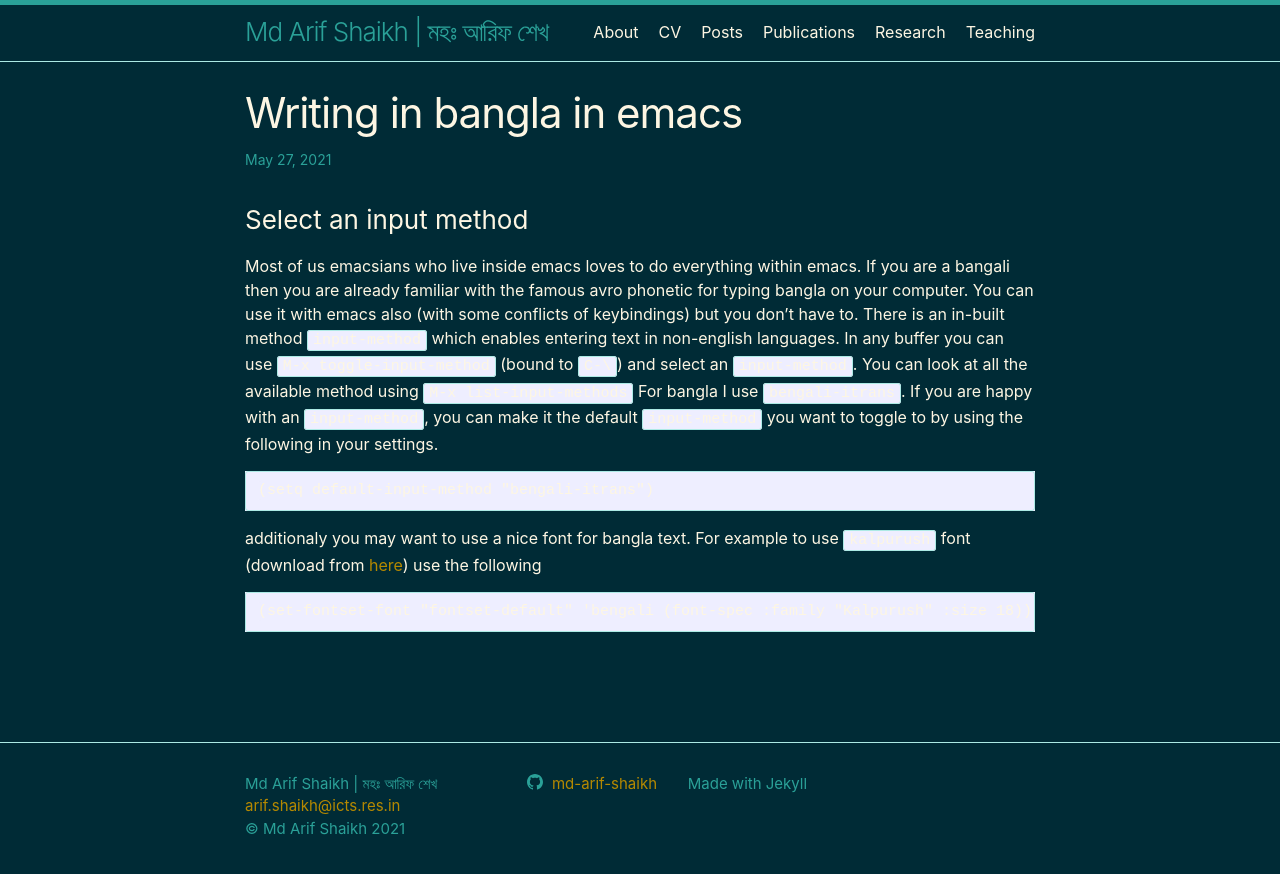
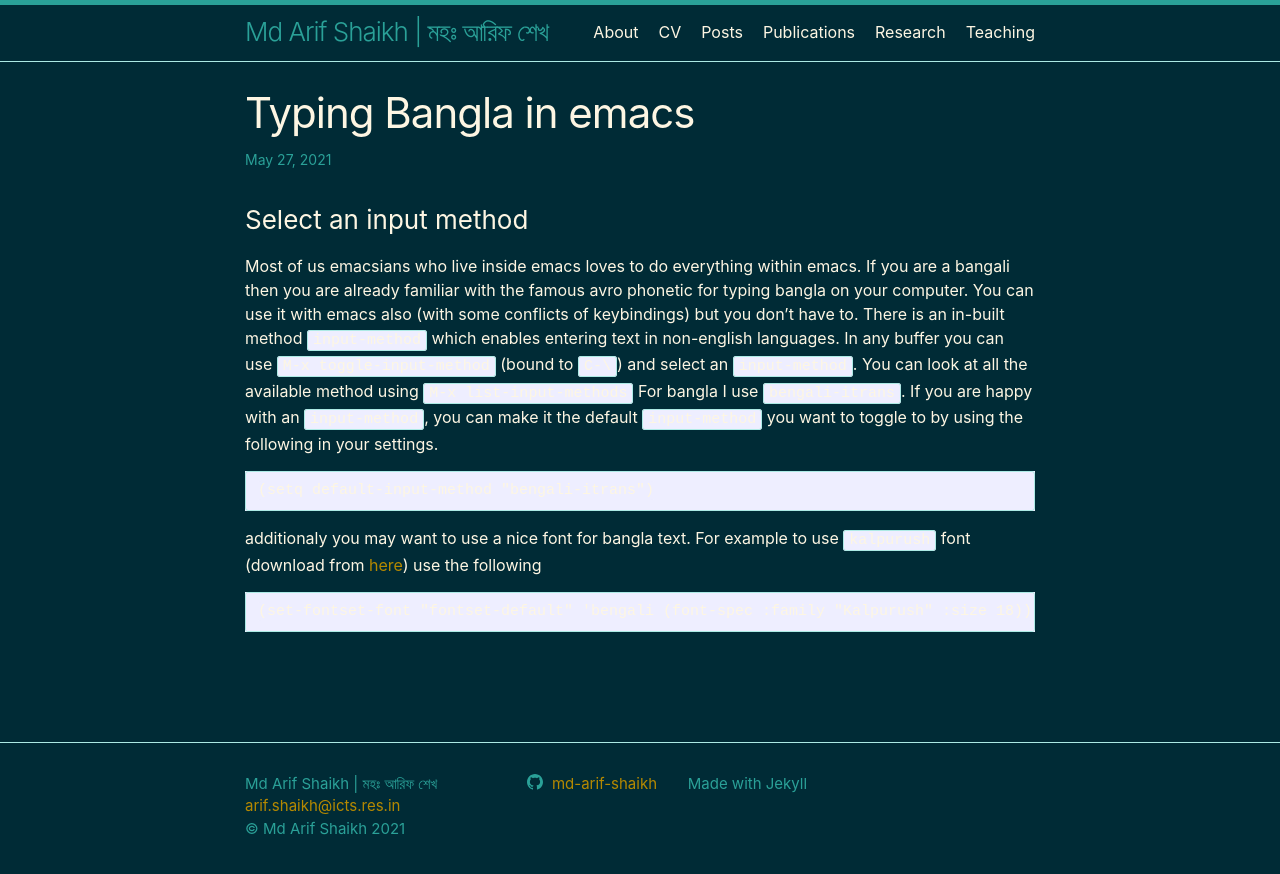
Before and after one commit to md-arif-shaikh/md-arif-shaikh.github.io, a Jekyll site: the page built from _posts/2021-05-27-typing-bangla-in-emacs.md, in a window 1280 px wide. Shown: the top 874 px of the page. Built offline with Jekyll 4.4.1, drawn with Linux system fonts in a browser that asks for light colours; our own code applies the rules of GitHub Pages for plain Markdown files.

Commit message:
Update and rename 2021-05-27-writing-in-bangla-in-emacs.md to 2021-05-27-typing-bangla-in-emacs.md

```diff
--- a/_posts/2021-05-27-writing-in-bangla-in-emacs.md
+++ b/_posts/2021-05-27-typing-bangla-in-emacs.md
@@ -1,8 +1,8 @@
 ---
-title: "Writing in bangla in emacs"
+title: "Typing Bangla in emacs"
 date: 2021-05-27
-tags: [emacs, bangla, input-methods]
-excerpt: "Writing in bangla in emacs"
+tags: [emacs, Bangla, input-methods]
+excerpt: "Typing Bangla in emacs"
 mathjax: "true"
 ---
 
```
